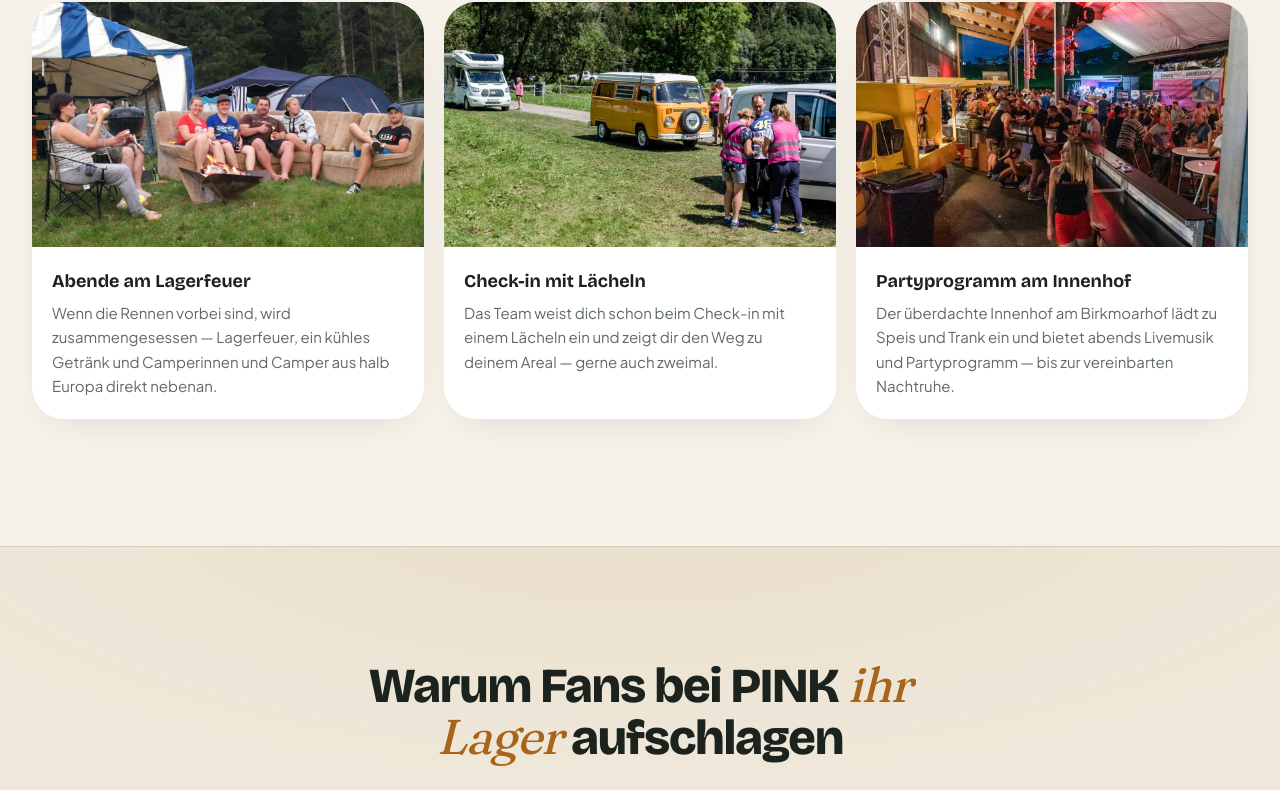
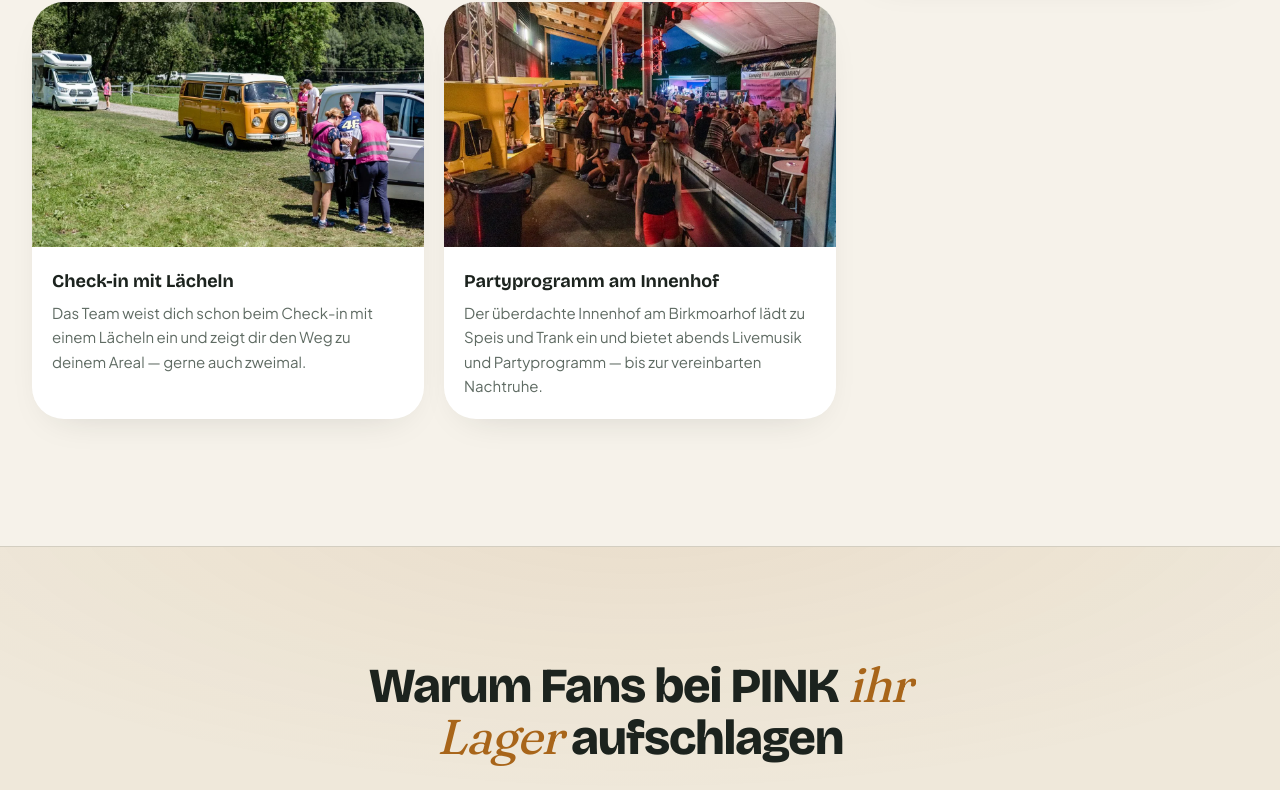
Before and after one commit to Lellino-Elias/spielberg-camping-camping-demo, a Next.js app: page / in a window 1280 px wide. Shown: the part 2966-3756 px from the top of the page. Built offline with nearby package versions, Linux system fonts and the light colour scheme.

Commit message:
spielberg-camping — campsite demo 2026-06-14 18:16:26

```diff
--- a/src/content/campsites/spielberg-camping.ts
+++ b/src/content/campsites/spielberg-camping.ts
@@ -89,11 +89,6 @@ const spielbergCamping: CampsiteConfig = {
         title: "Ganztägige Gastronomie",
         text: "Das ganze Wochenende kulinarische Rund-um-Versorgung: regionale Spezialitäten und internationale Küche, teils unter freiem Himmel, teils überdacht.",
         image: { src: `${IMG}/gastronomie-gastgarten.webp`, alt: "Gastgarten mit Getränkestand, Bierbänken und Lichterketten am Abend" },
-      },
-      {
-        title: "Abende am Lagerfeuer",
-        text: "Wenn die Rennen vorbei sind, wird zusammengesessen — Lagerfeuer, ein kühles Getränk und Camperinnen und Camper aus halb Europa direkt nebenan.",
-        image: { src: `${IMG}/lagerfeuer-abend.webp`, alt: "Campinggäste auf einer Couch rund ums Lagerfeuer am Zeltplatz" },
       },
       {
         title: "Check-in mit Lächeln",
```
Also changed, not shown: public/campsites/spielberg-camping/lagerfeuer-abend.webp (deleted).
